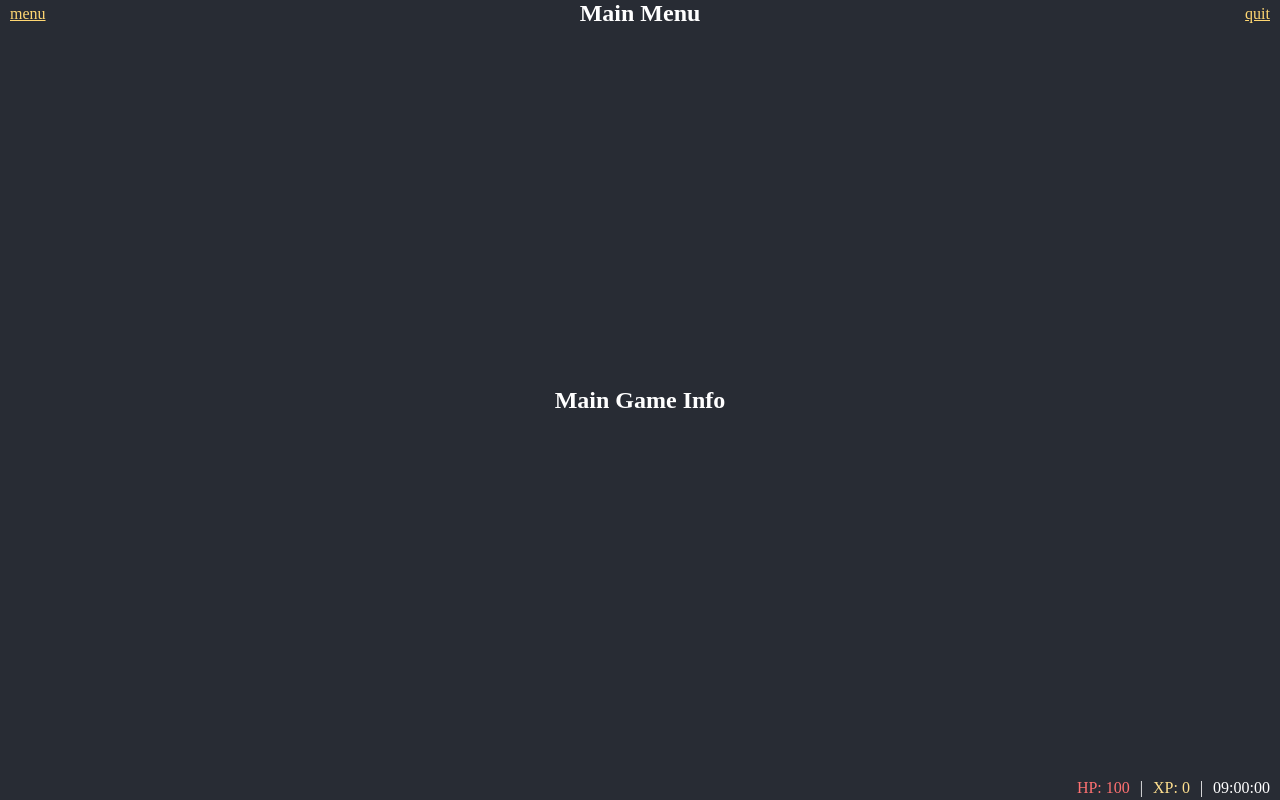
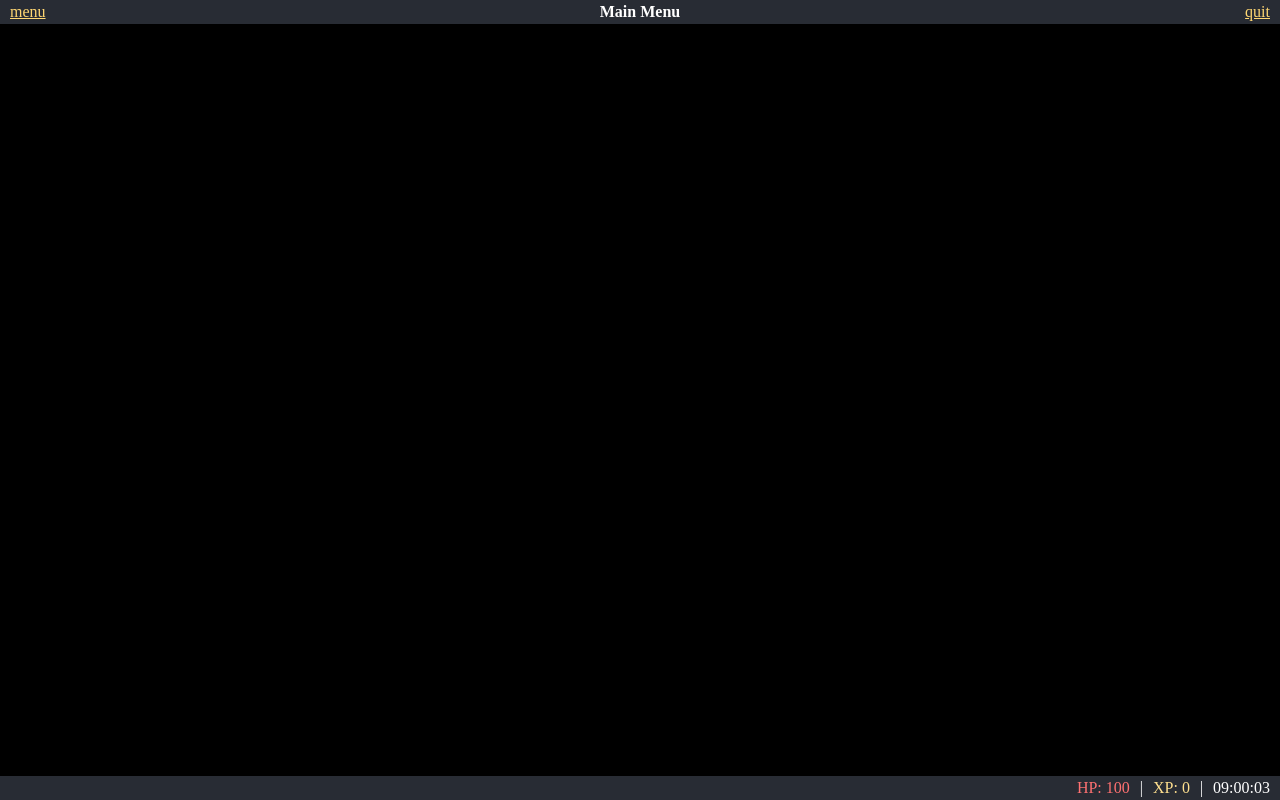
Before and after one commit to Zafuzi/zombie_survival_rpg, an Electron app: page index.html in a window 1280 px wide. Drawn offline with Linux system fonts and the light colour scheme.

Commit message:
added a canvas

```diff
--- a/index.html
+++ b/index.html
@@ -13,7 +13,7 @@
 		<a href="/" id=quit_button>quit</a>
 	</header>
 	<main>
-		<h2>Main Game Info</h2>
+        <canvas></canvas>
 	</main>
 	<footer>
 		<p id=health>HP: 100</p>
--- a/local.css
+++ b/local.css
@@ -38,7 +38,7 @@ header #menu_button {
 
 header #chapter_title {
     text-align: center;
-    word-wrap: nowrap;
+    font-size: inherit;
 }
 
 header #quit_button {
@@ -50,6 +50,11 @@ main {
     display: flex;
     justify-content: center;
     align-items: center;
+}
+
+main canvas {
+    width: 100%;
+    height: 100%;
 }
 
 footer {
--- a/local.js
+++ b/local.js
@@ -1,16 +1,25 @@
-let _time, _quit, _menu,
+// _<el> is a document element
+let _time, _quit, _menu, _main, _canvas, ctx,
     game_time = [9,0,0]; // game starts at 9AM
 
-let running = false;
+let running = true, t = 0;
 
 addEventListener("DOMContentLoaded", dcl => {
     _time = document.querySelector("#time");
+    _main = document.querySelector("main");
+    _canvas = document.querySelector("canvas");
+    _canvas.width = _main.getBoundingClientRect().width;
+    _canvas.height = _main.getBoundingClientRect().height;
+
+    ctx = _canvas.getContext("2d");
 
     render_time();
-    setInterval(tick, 1000);
+    requestAnimationFrame(tick);
 });
 
 addEventListener("resize", () => {
+    _canvas.width = _main.getBoundingClientRect().width;
+    _canvas.height = _main.getBoundingClientRect().height;
 });
 
 function render_time() {
@@ -43,6 +52,12 @@ function render_time() {
 
 let tick = function() {
     if(!running) return;
-    game_time[2] += 1;
-    render_time();
+    t++
+    ctx.clearRect(0, 0, _canvas.width, _canvas.height);
+    ctx.fillRect(0, 0, _canvas.width, _canvas.height);
+    if(t % 100 == 0) {
+        game_time[2] += 1;
+        render_time();
+    }
+    requestAnimationFrame(tick);
 }
```
